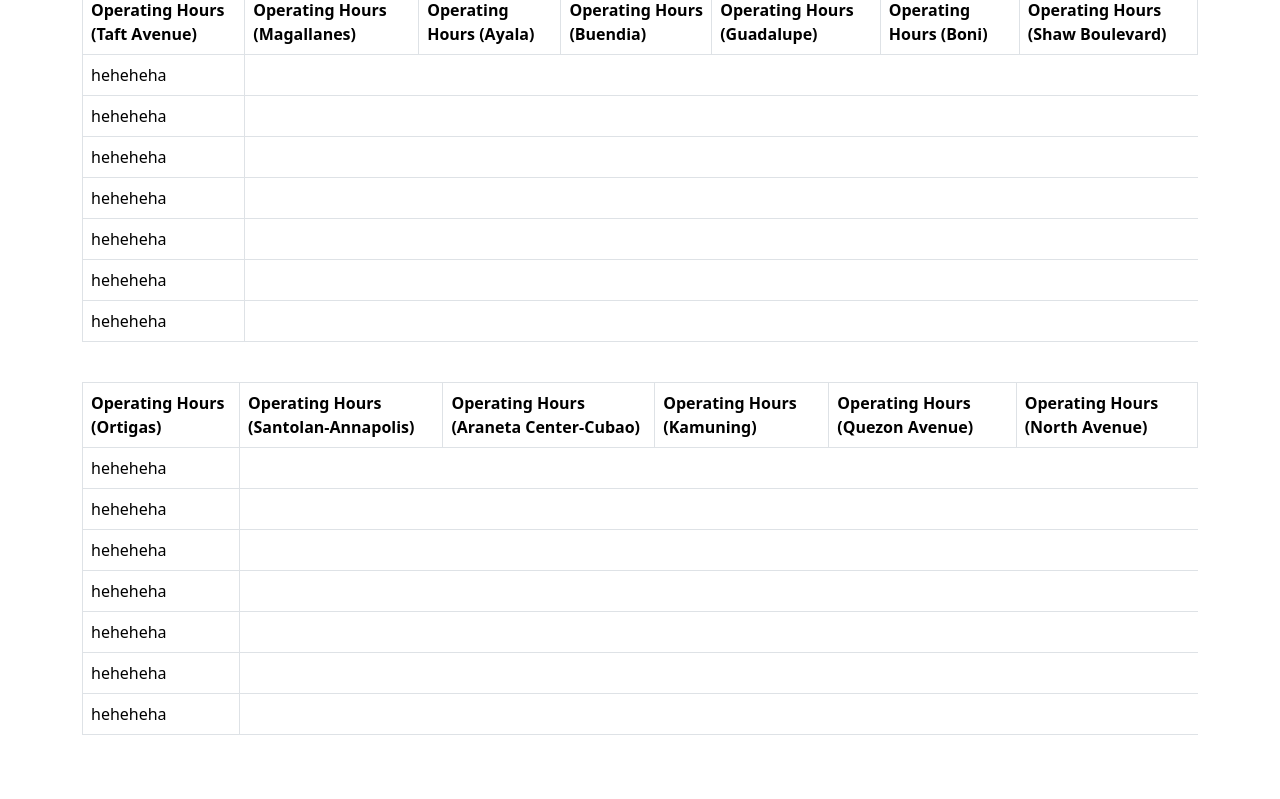
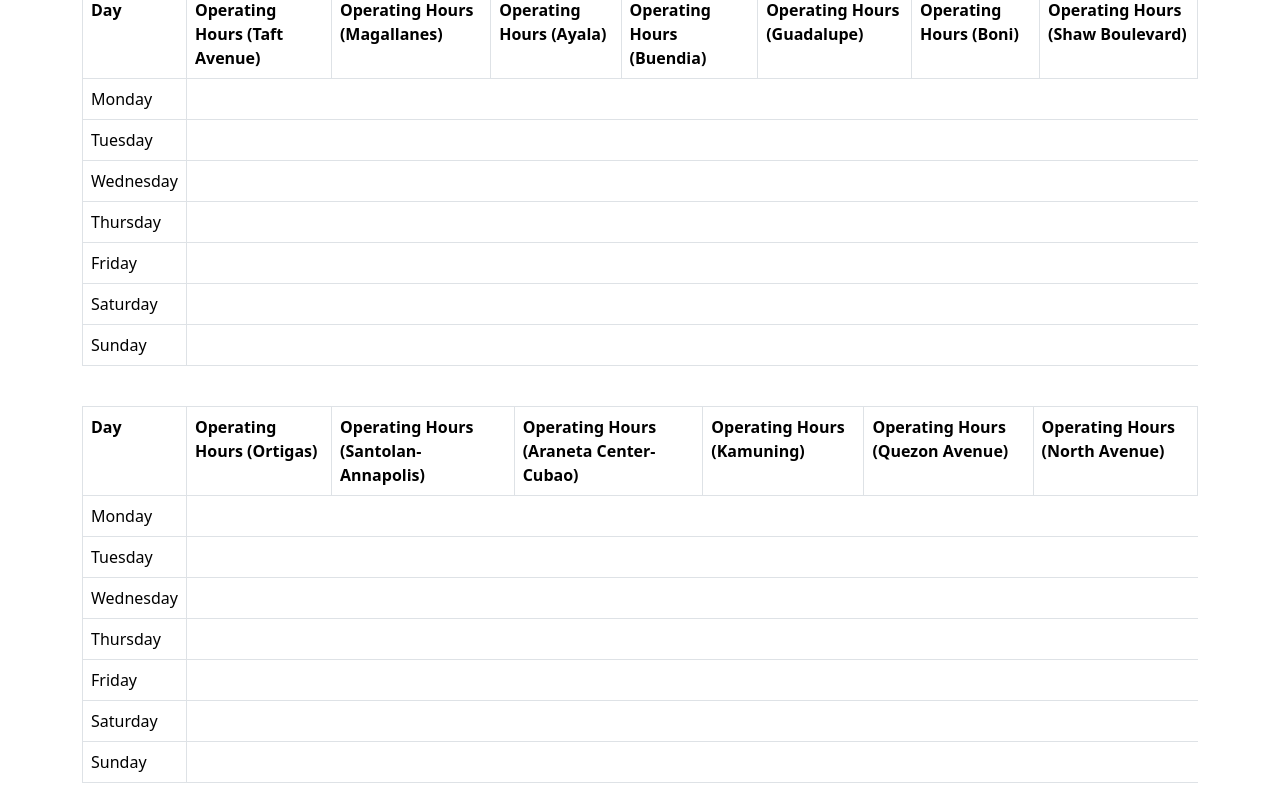
Before and after one commit to CarmenS123/LP_ICT9Emerald_Q3Project_Deinla-Salonga, a plain HTML site: page page2.html in a window 1280 px wide. Shown: the part 149-948 px from the top of the page. Before the commit the page ends 900 px from the top, so only its background shows below. Drawn offline with nearby package versions, Linux system fonts and the light colour scheme.

Commit message:
Update page2.html

```diff
--- a/page2.html
+++ b/page2.html
@@ -60,6 +60,8 @@
 
             <tr>
 
+                <th> Day </th>
+
                 <th> Operating Hours (Taft Avenue) </th>
 
                 <th> Operating Hours (Magallanes) </th>
@@ -78,43 +80,43 @@
 
              <tr>
 
-                 <td> heheheha </td>
+                 <td> Monday </td>
 
             </tr>
 
              <tr>
 
-                 <td> heheheha </td>
+                 <td> Tuesday </td>
 
             </tr>
 
              <tr>
 
-                 <td> heheheha </td>
+                 <td> Wednesday </td>
 
             </tr>
 
              <tr>
 
-                 <td> heheheha </td>
+                 <td> Thursday </td>
 
             </tr>
 
              <tr>
 
-                 <td> heheheha </td>
+                 <td> Friday </td>
 
             </tr>
 
              <tr>
 
-                 <td> heheheha </td>
+                 <td> Saturday </td>
 
             </tr>
 
              <tr>
 
-                 <td> heheheha </td>
+                 <td> Sunday </td>
 
             </tr>
 
@@ -125,6 +127,8 @@
          <table class="table table-bordered">
 
             <tr>
+
+                <th> Day </th>
 
                 <th> Operating Hours (Ortigas) </th>
 
@@ -142,43 +146,43 @@
 
              <tr>
 
-                 <td> heheheha </td>
+                 <td> Monday </td>
 
             </tr>
 
              <tr>
 
-                 <td> heheheha </td>
+                 <td> Tuesday </td>
 
             </tr>
 
              <tr>
 
-                 <td> heheheha </td>
+                 <td> Wednesday </td>
 
             </tr>
 
              <tr>
 
-                 <td> heheheha </td>
+                 <td> Thursday </td>
 
             </tr>
 
              <tr>
 
-                 <td> heheheha </td>
+                 <td> Friday </td>
 
             </tr>
 
              <tr>
 
-                 <td> heheheha </td>
+                 <td> Saturday </td>
 
             </tr>
 
              <tr>
 
-                 <td> heheheha </td>
+                 <td> Sunday </td>
 
             </tr>
 
```
